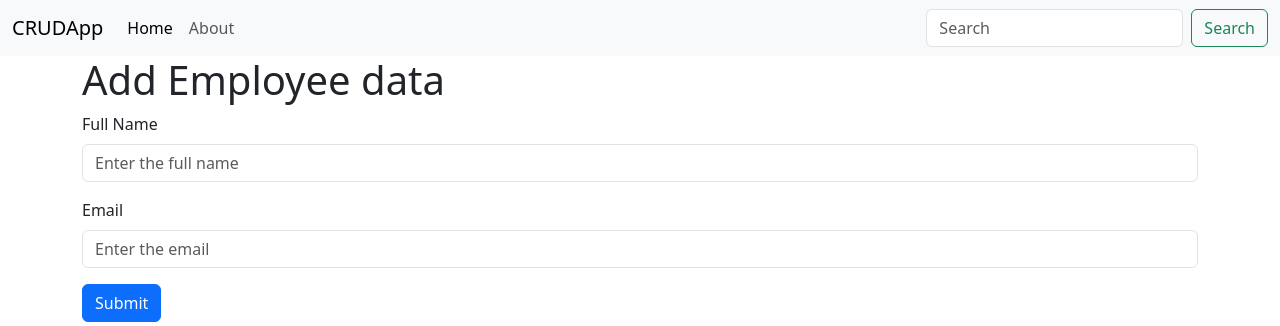
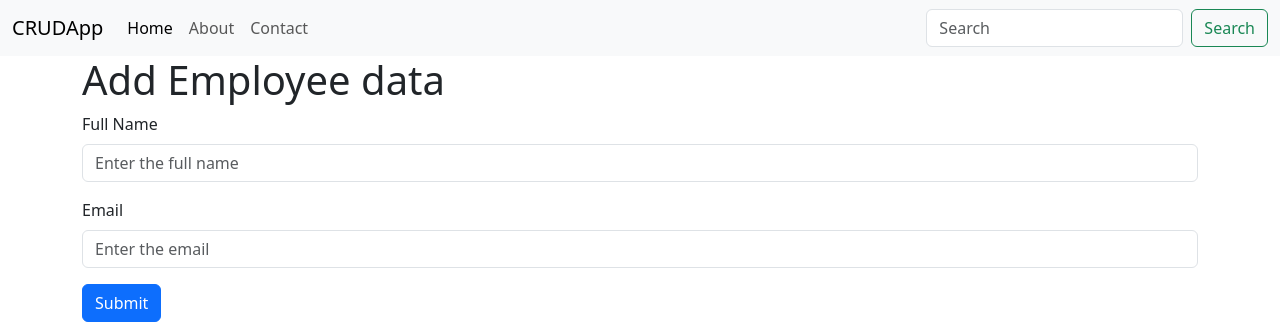
Before and after one commit to prekshaagarwalcsaiml24-png/CrudApp, a Flask app: page / in a window 1280 px wide. Shown: the top 326 px of the page. Run offline with Flask 3, Linux system fonts and the light colour scheme; data comes from the database, SQL or seed files in the repository.

Commit message:
contact created

```diff
--- a/app.py
+++ b/app.py
@@ -50,5 +50,9 @@ def update(sno):
     employee = Employee.query.filter_by(sno=sno).first()
     return render_template("update.html", employee=employee)
 
+@app.route("/contact")
+def contact():
+   return render_template("contact.html")
+
 if __name__=='__main__':
   app.run(debug=True)
--- a/templates/base.html
+++ b/templates/base.html
@@ -21,6 +21,9 @@
         <li class="nav-item">
           <a class="nav-link" href="/about">About</a>
         </li>
+        <li class="nav-item">
+          <a class="nav-link" href="/contact">Contact</a>
+        </li>
       </ul>
       <form class="d-flex" role="search">
         <input class="form-control me-2" type="search" placeholder="Search" aria-label="Search"/>
```
Also changed, not shown: templates/contact.html (added, +7 -0 lines).
